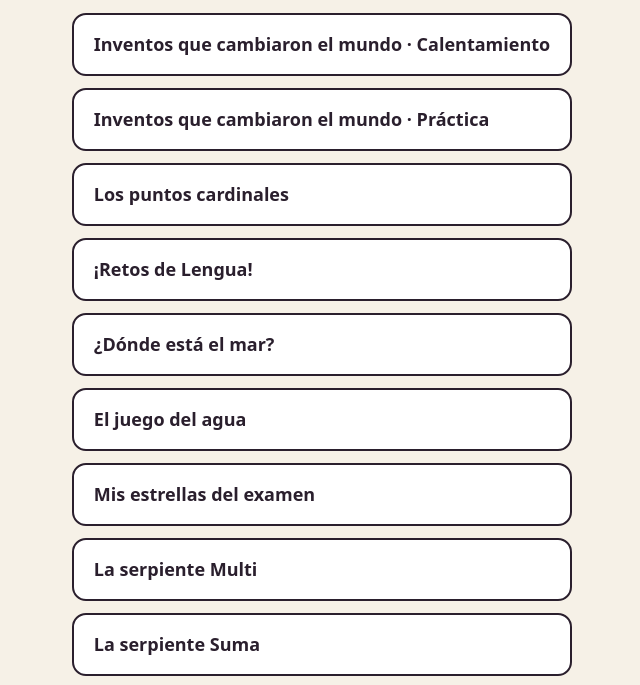
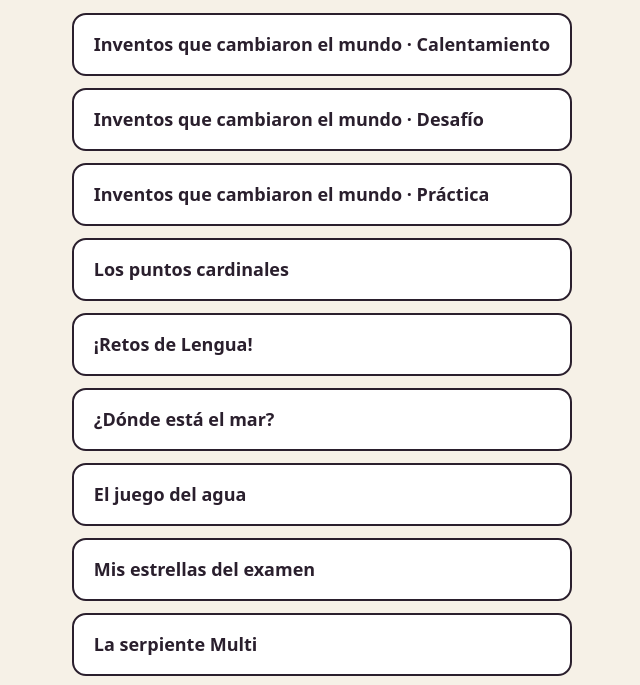
Before and after one commit to ncandreina-droid/juegos, a plain HTML site: page index.html in a window 1280 px wide. Shown: the part 83-768 px from the top of the page, without its empty margins (318-958 px from the left). Drawn offline with Linux system fonts and the light colour scheme.

Commit message:
Actualiza el índice

```diff
--- a/index.html
+++ b/index.html
@@ -1,6 +1,7 @@
 <!doctype html><html lang="es"><head><meta charset="utf-8"><meta name="viewport" content="width=device-width, initial-scale=1"><title>Juegos de clase</title>
 <style>body{margin:0;min-height:100vh;display:grid;place-items:center;background:#f6f1e7;color:#2a1f2d;font:18px/1.5 ui-rounded,"Avenir Next",system-ui,sans-serif}main{max-width:34rem;padding:2rem 1.25rem}h1{font-weight:600;font-size:2rem;margin:0 0 1rem}a{display:block;padding:1rem 1.25rem;margin:.75rem 0;border-radius:14px;background:#fff;color:inherit;text-decoration:none;border:2px solid #2a1f2d;font-weight:600}a:focus-visible{outline:3px solid #9b2f66;outline-offset:3px}</style></head><body><main><h1>Juegos de clase 🌱</h1>
 <a href="crucigrama-inventos-calentamiento.html">Inventos que cambiaron el mundo · Calentamiento</a>
+<a href="crucigrama-inventos-desafio.html">Inventos que cambiaron el mundo · Desafío</a>
 <a href="crucigrama-inventos-practica.html">Inventos que cambiaron el mundo · Práctica</a>
 <a href="crucigrama-puntos-cardinales.html">Los puntos cardinales</a>
 <a href="cuando-paso.html">¡Retos de Lengua!</a>
```
